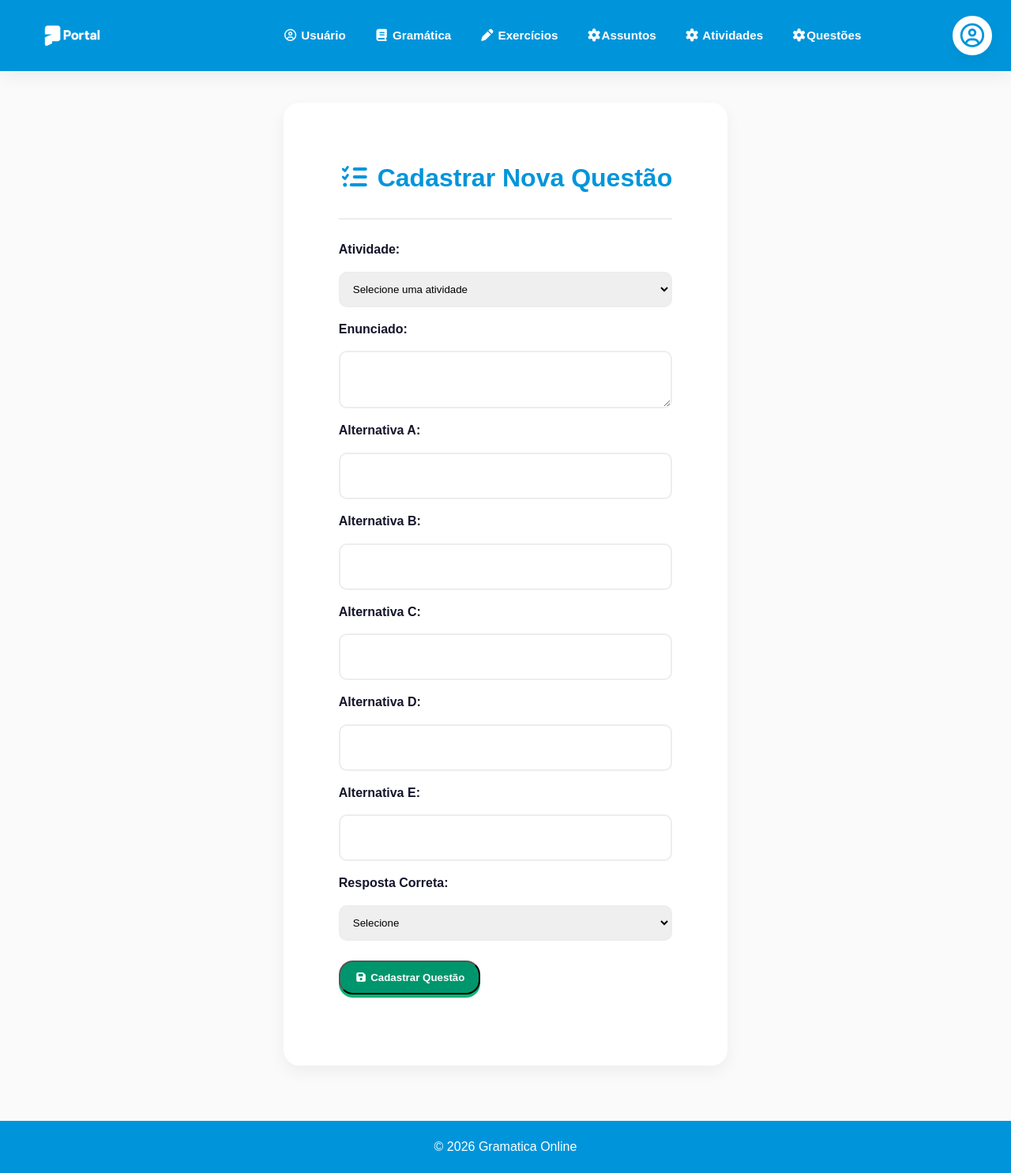
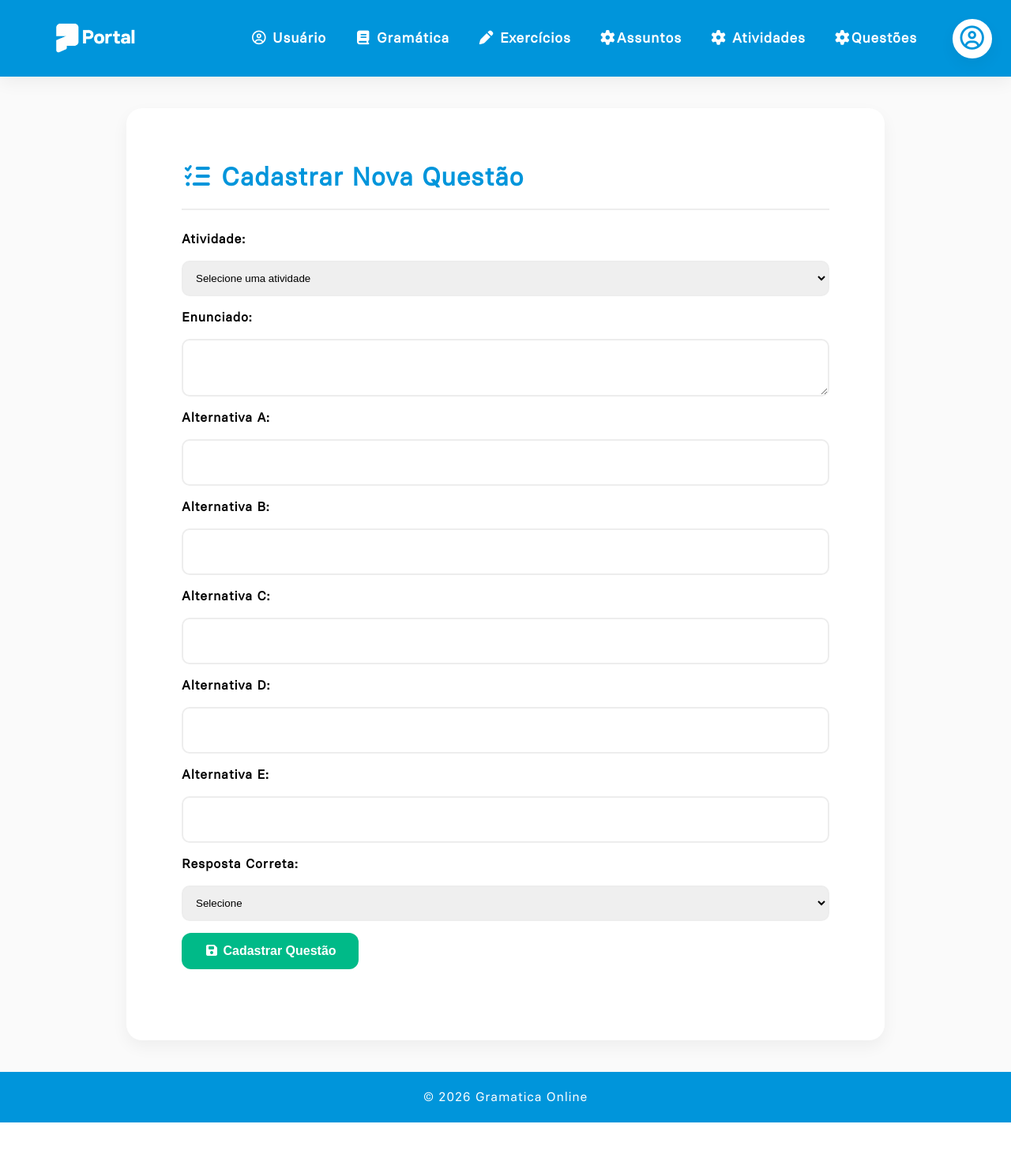
Before and after one commit to mylla03/Gramatica-Online, a Flask app: page /nova_questao in a window 1280 px wide. Shown: the whole page at 79% size. After the commit the page ends 1421 px from the top, so only its background shows below. Run offline with Flask 3, Linux system fonts and the light colour scheme; some libraries are stand-ins or nearby versions.

Commit message:
ajustes gerais na aplicacao

```diff
--- a/app.py
+++ b/app.py
@@ -68,7 +68,11 @@ def arquivo_permitido(nome):
 
 # ROTAS PRINCIPAIS
 @app.route("/")
-def index(): return render_template("index.html")
+def index():
+    if "usuario_suap" in session:
+        return redirect(url_for("usuario"))
+    else:
+        return render_template("index.html")
 @app.route("/login")
 def login(): return redirect(url_for("auth_suap"))
 @app.route("/usuario")
--- a/static/css/style.css
+++ b/static/css/style.css
@@ -1,3 +1,9 @@
+@font-face {
+  font-family: 'Basier Square';
+  src: url('../fonts/basiersquare-regular.otf') format('opentype');
+}
+
+
 :root {
     --primary-blue: #0095DB;
     --secondary-blue: #D5F7FF;
@@ -23,13 +29,18 @@
 
 /* ===== BODY ===== */
 body {
-    font-family: 'Poppins', 'Nunito', sans-serif;
+    /* font-family: 'Poppins', 'Nunito', sans-serif; */
+    font-family: 'Basier Square';
+    font-weight: 400;
+    font-size: 1.0em;
+    line-height: 1.5em;
+    letter-spacing: 0.75px;
     background-color: var(--bg-light);
-    color: var(--text-dark);
-    line-height: 1.6;
+    /* color: var(--text-dark); */ */
+    /* line-height: 1.6;
     min-height: 100vh;
     display: flex;
-    flex-direction: column;
+    flex-direction: column; */
 }
 
 main {
@@ -70,7 +81,7 @@ header {
     width: auto;
     position: static;
     flex-shrink: 0;
-    margin-right: 30px;
+    /* margin-right: 30px; */
 }
 
 /* ✅ Menu de Navegação — no CENTRO */
@@ -97,7 +108,7 @@ header {
     padding: 8px 12px;
     border-radius: 8px;
     transition: 0.3s;
-    font-size: 0.95rem;
+    font-size: 1.1rem;
 }
 
 .cabecalho-usuario nav a:hover,
@@ -286,6 +297,11 @@ h3 {
 .btn-gramatica {
     background-color: var(--soft-purple);
     color: var(--text-dark);
+}
+
+.btn-salvar {
+    background-color: #00BA88;
+    font-size: 1.0em;
 }
 
 .btn-atividades {
--- /dev/null
+++ b/static/fonts/Befonts-License.txt
@@ -0,0 +1,2 @@
+License: Demo / Trial
+Link: https://befonts.com/basier-sans-font-family.html
--- a/templates/base.html
+++ b/templates/base.html
@@ -9,7 +9,9 @@
 </head>
 <body>
     <header class="cabecalho-usuario">
-        <img src="{{ url_for('static', filename='img/file_00000000745471f5b81bd5df81c66141-removebg-preview.png') }}" alt="Logo" class="avatar-esquerda">
+        <a href="{{url_for('index')}}">
+            <img src="{{ url_for('static', filename='img/nova_logo.png') }}" alt="Logo" class="avatar-esquerda">
+        </a>
         {% set usuario_logado = session.get("usuario_suap") %}
         <div class="header-auth-area">
             <details class="user-menu">
--- a/templates/cadastrar_atividade.html
+++ b/templates/cadastrar_atividade.html
@@ -37,7 +37,7 @@
                 </select>
 
                 <div style="display: flex; gap: 15px; flex-wrap: wrap;">
-                    <button type="submit" class="botao">
+                    <button type="submit" class="btn btn-salvar">
                         <i class="fa-solid fa-save"></i> Cadastrar
                     </button>
                     <a href="{{ url_for('listar_atividades') }}" class="btn btn-gramatica">
--- a/templates/nova_questao.html
+++ b/templates/nova_questao.html
@@ -53,7 +53,7 @@
                     <option value="E">E</option>
                 </select>
 
-                <button type="submit" class="botao" style="align-self: flex-start;">
+                <button type="submit" class="btn btn-salvar" style="align-self: flex-start;">
                     <i class="fa-solid fa-save"></i> Cadastrar Questão
                 </button>
             </form>
--- a/templates/novo_assunto.html
+++ b/templates/novo_assunto.html
@@ -30,7 +30,7 @@
                 <input type="file" name="imagem" accept="image/png, image/jpeg, image/jpg">
 
                 <div style="display: flex; gap: 15px; flex-wrap: wrap;">
-                    <button type="submit" class="botao">
+                    <button type="submit" class="btn btn-salvar">
                         <i class="fa-solid fa-save"></i> Cadastrar Assunto
                     </button>
                     <a href="{{ url_for('listar_assuntos') }}" class="btn btn-gramatica">
```
Also changed, not shown: instance/gramatica_online.db, static/fonts/basiercircle-regular.otf (added), static/fonts/basiersquare-regular.otf (added), static/img/nova_logo.png (added), 1 other file.
